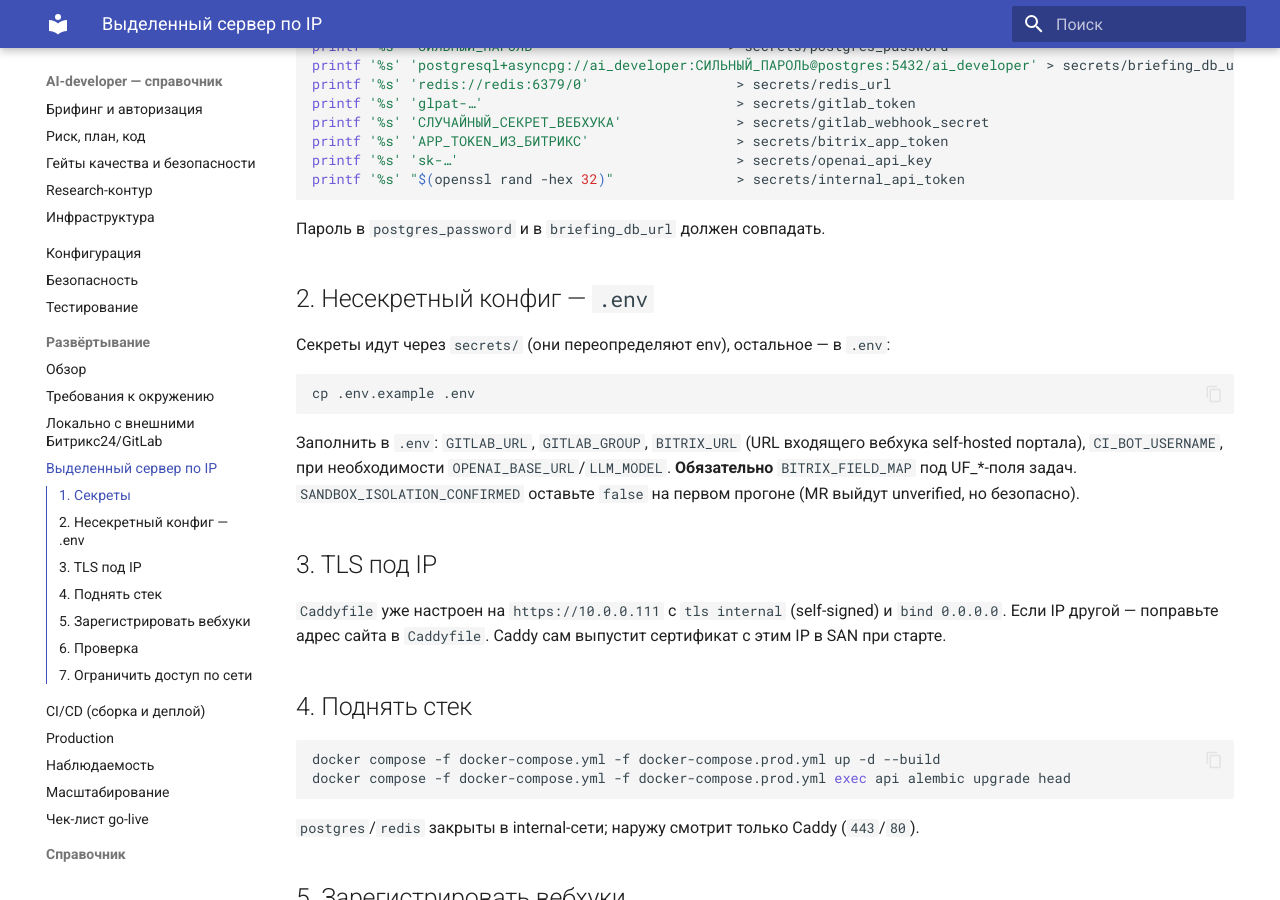
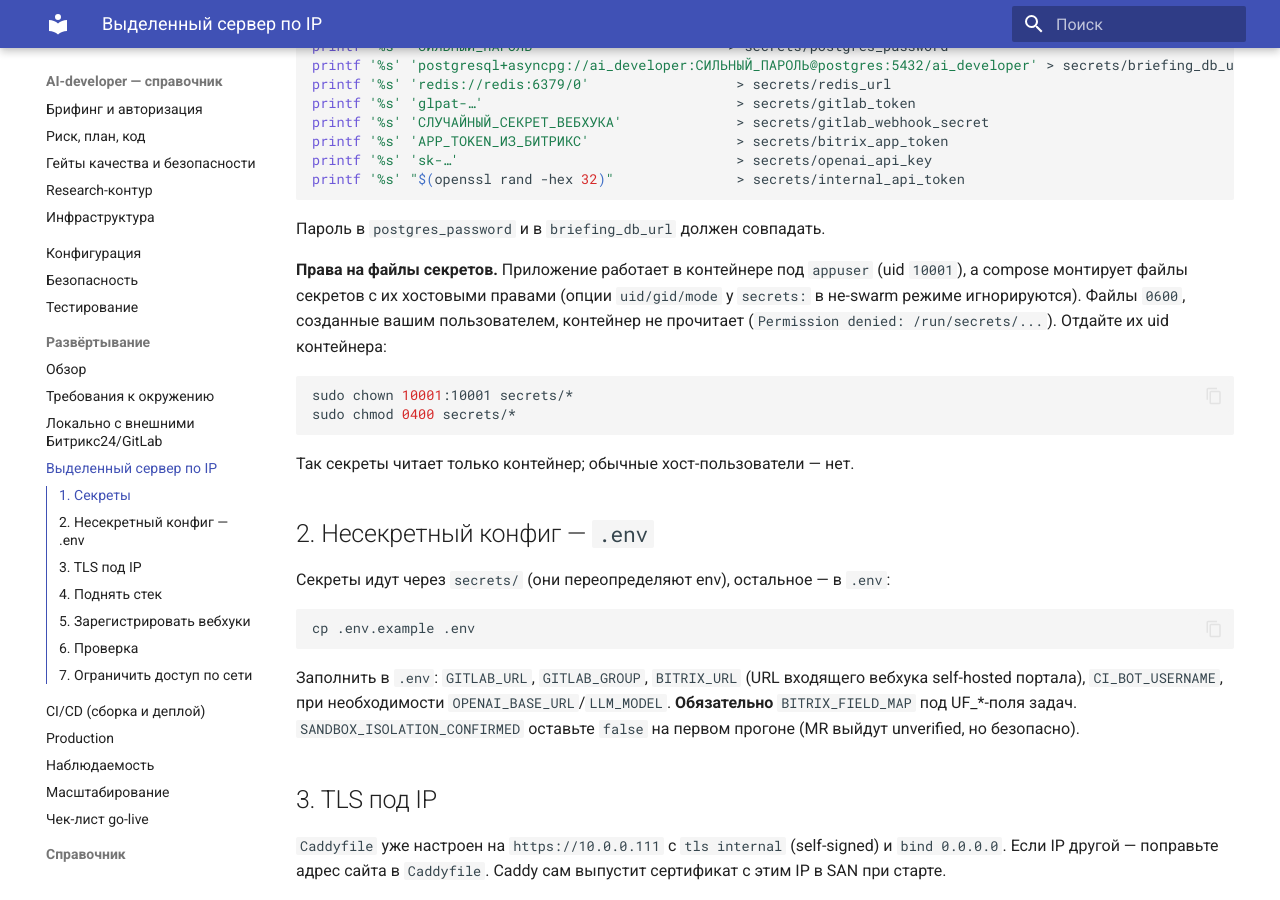
Before and after one commit to AverkinSergei/ai-developer, an MkDocs documentation site: the page built from docs/deployment/dedicated-ip.md, in a window 1280 px wide and 900 px high, scrolled down 638 px. Built offline with MkDocs 1.6.1 and Material for MkDocs 9.7.7, drawn with Linux system fonts in a browser that asks for light colours.

Commit message:
docs(deploy): права секретов под uid контейнера (chown 10001, chmod 0400)
compose монтирует файлы секретов с хостовыми правами; appuser (uid 10001) не читает
0600-файлы владельца-человека -> Permission denied /run/secrets/*. Добавлен chown/chmod.

````diff
--- a/docs/deployment/dedicated-ip.md
+++ b/docs/deployment/dedicated-ip.md
@@ -35,6 +35,18 @@ printf '%s' "$(openssl rand -hex 32)"               > secrets/internal_api_token
 ```
 
 Пароль в `postgres_password` и в `briefing_db_url` должен совпадать.
+
+**Права на файлы секретов.** Приложение работает в контейнере под `appuser` (uid `10001`),
+а compose монтирует файлы секретов с их хостовыми правами (опции `uid/gid/mode` у `secrets:`
+в не-swarm режиме игнорируются). Файлы `0600`, созданные вашим пользователем, контейнер не
+прочитает (`Permission denied: /run/secrets/...`). Отдайте их uid контейнера:
+
+```bash
+sudo chown 10001:10001 secrets/*
+sudo chmod 0400 secrets/*
+```
+
+Так секреты читает только контейнер; обычные хост-пользователи — нет.
 
 ## 2. Несекретный конфиг — `.env`
 
````
Also changed, not shown: docs/deployment/cicd.md (+2 -0 lines).
